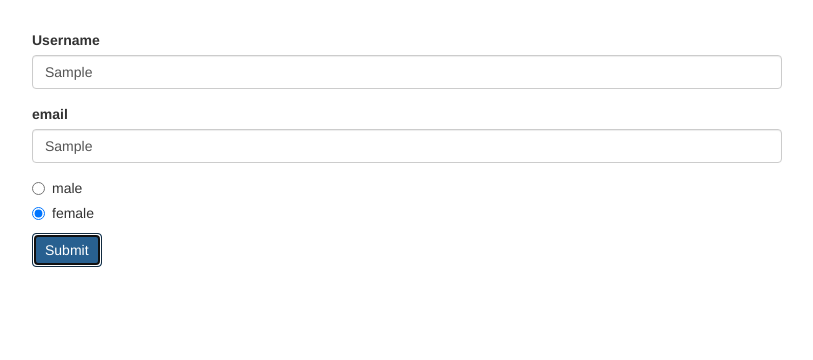
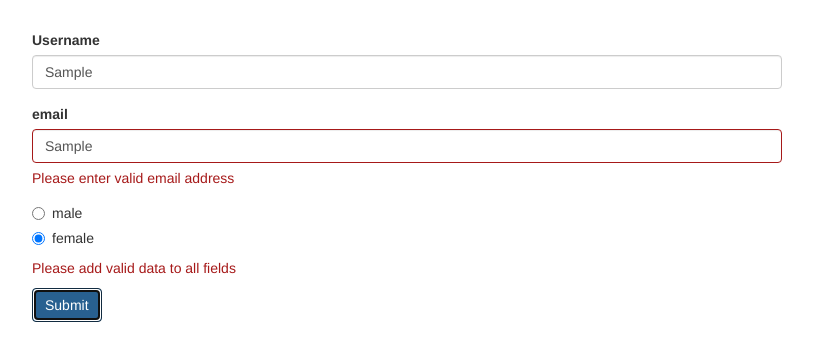
Before and after one commit to Brigilets/angular-Reactive-forms, an Angular app: page / in a window 1280 px wide. Both pictures are taken after typing "Sample", "Sample" into the empty fields and a click on the button "Submit". Shown: the top 360 px of the page, without its empty margins (233-1046 px from the left). Built offline with nearby package versions, Linux system fonts and the light colour scheme.

Commit message:
grouped username and email & updated template accordingly

```diff
--- a/src/app/app.component.css
+++ b/src/app/app.component.css
@@ -1,3 +1,9 @@
 .container {
   margin-top: 30px;
 }
+input.ng-touched.ng-invalid {
+  border: 1px solid rgb(166, 25, 25);
+}
+.help-block {
+  color: rgb(166, 25, 25);
+}
--- a/src/app/app.component.html
+++ b/src/app/app.component.html
@@ -2,6 +2,7 @@
   <div class="row">
     <div class="col-xs-12 col-sm-10 col-md-8 col-sm-offset-1 col-md-offset-2">
       <form [formGroup]="signUpForm" (ngSubmit)="onSubmit()">
+        <div formGroupName="userData">
           <div class="form-group">
             <label for="username">Username</label>
             <input
@@ -10,6 +11,14 @@
               class="form-control"
               formControlName="username"
             />
+            <span
+              *ngIf="
+                !signUpForm.get('userData.username').valid &&
+                signUpForm.get('userData.username').touched
+              "
+              class="help-block"
+              >Please entre a username</span
+            >
           </div>
           <div class="form-group">
             <label for="email">email</label>
@@ -19,6 +28,15 @@
               class="form-control"
               formControlName="email"
             />
+            <span
+              *ngIf="
+                !signUpForm.get('userData.email').valid &&
+                signUpForm.get('userData.email').touched
+              "
+              class="help-block"
+              >Please enter valid email address</span
+            >
+          </div>
         </div>
         <div class="radio" *ngFor="let gender of genders">
           <label>
@@ -27,6 +45,9 @@
             }}
           </label>
         </div>
+        <span *ngIf="!signUpForm.valid && signUpForm.touched" class="help-block"
+          >Please add valid data to all fields</span
+        >
         <button class="btn btn-primary" type="submit">Submit</button>
       </form>
     </div>
--- a/src/app/app.component.ts
+++ b/src/app/app.component.ts
@@ -13,8 +13,11 @@ export class AppComponent implements OnInit {
 
   ngOnInit(): void {
     this.signUpForm = new FormGroup({
-      username: new FormControl(null, Validators.required),
-      email: new FormControl(null, [Validators.required, Validators.email]),
+      userData: new FormGroup({
+        username: new FormControl(null, Validators.required),
+        email: new FormControl(null, [Validators.required, Validators.email]),
+      }),
+
       gender: new FormControl('female'),
     });
   }
```
Lines whose indentation alone changed are shown as unchanged.
